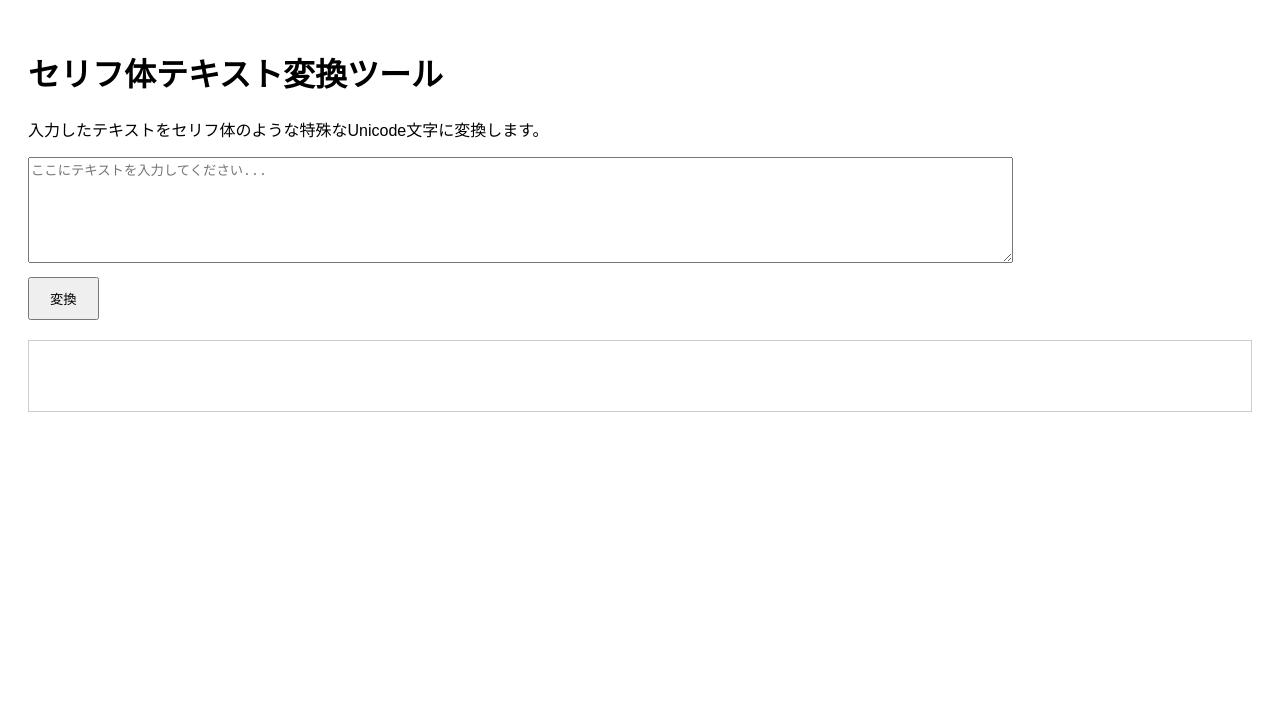
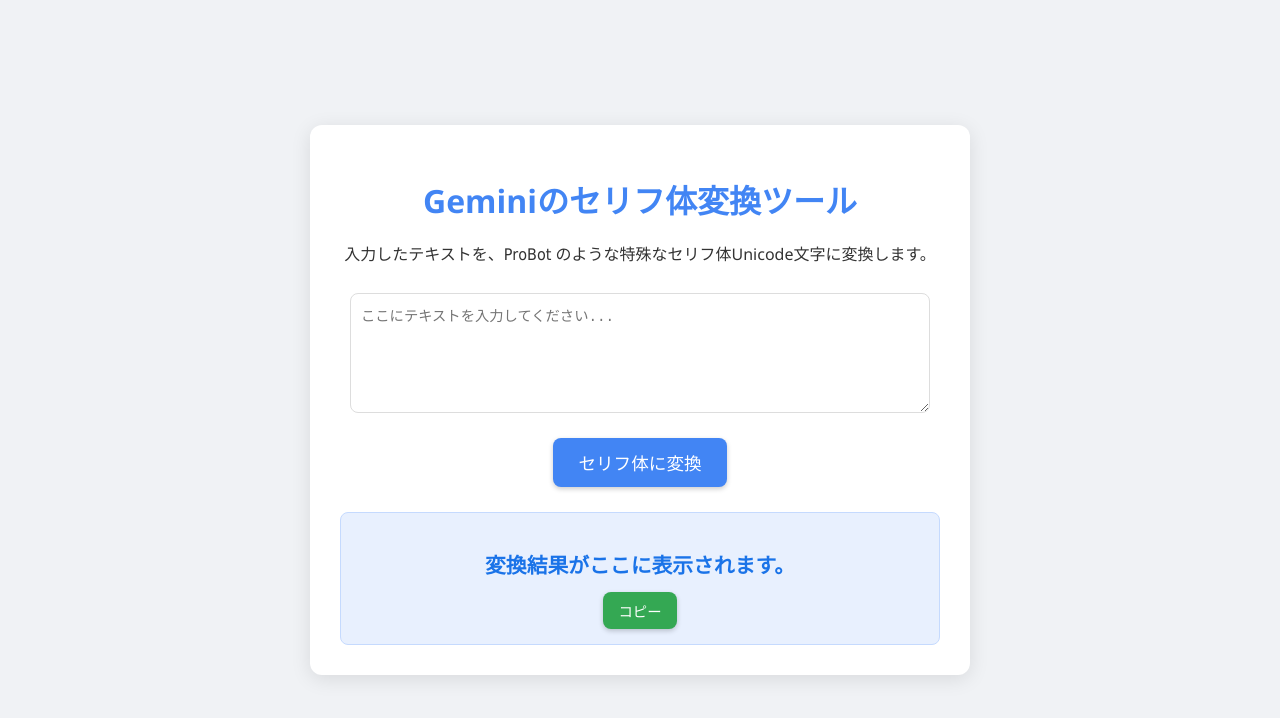
Before and after one commit to Nawadan1215/Text-henkan, a plain HTML site: page index.html in a window 1280 px wide. Drawn offline with Linux system fonts and the light colour scheme.

Commit message:
Update index.html

```diff
--- a/index.html
+++ b/index.html
@@ -1,44 +1,220 @@
 <!DOCTYPE html>
-<html>
+<html lang="ja">
 <head>
-    <title>セリフ体テキスト変換</title>
+    <meta charset="UTF-8">
+    <meta name="viewport" content="width=device-width, initial-scale=1.0">
+    <title>Geminiのセリフ体変換ツール</title>
     <style>
-        body { font-family: sans-serif; padding: 20px; }
-        textarea { width: 80%; height: 100px; margin-bottom: 10px; }
-        button { padding: 10px 20px; }
-        #output { margin-top: 20px; border: 1px solid #ccc; padding: 10px; min-height: 50px; }
+        /* ここからCSS */
+        body {
+            font-family: 'Segoe UI', Tahoma, Geneva, Verdana, sans-serif;
+            background-color: #f0f2f5;
+            color: #333;
+            display: flex;
+            justify-content: center;
+            align-items: center;
+            min-height: 100vh;
+            margin: 0;
+            padding: 20px;
+            box-sizing: border-box;
+        }
+
+        .container {
+            background-color: #ffffff;
+            border-radius: 12px;
+            box-shadow: 0 4px 20px rgba(0, 0, 0, 0.1);
+            padding: 30px;
+            width: 100%;
+            max-width: 600px;
+            text-align: center;
+        }
+
+        h1 {
+            color: #4285f4; /* Google Blue */
+            margin-bottom: 20px;
+            font-size: 2em;
+        }
+
+        p {
+            margin-bottom: 25px;
+            line-height: 1.6;
+        }
+
+        textarea {
+            width: calc(100% - 20px);
+            height: 120px;
+            padding: 10px;
+            margin-bottom: 20px;
+            border: 1px solid #ddd;
+            border-radius: 8px;
+            font-size: 1.1em;
+            resize: vertical; /* 縦方向にリサイズ可能にする */
+            box-sizing: border-box; /* paddingとborderをwidthに含める */
+        }
+
+        .button-group {
+            display: flex;
+            justify-content: center;
+            gap: 15px; /* ボタン間のスペース */
+            margin-bottom: 20px;
+        }
+
+        button {
+            background-color: #4285f4; /* Google Blue */
+            color: white;
+            border: none;
+            border-radius: 8px;
+            padding: 12px 25px;
+            font-size: 1.1em;
+            cursor: pointer;
+            transition: background-color 0.3s ease, transform 0.2s ease;
+            box-shadow: 0 2px 5px rgba(0, 0, 0, 0.2);
+        }
+
+        button:hover {
+            background-color: #357ae8; /* Darker Google Blue */
+            transform: translateY(-2px); /* 少し浮き上がるエフェクト */
+        }
+
+        button:active {
+            transform: translateY(0);
+            box-shadow: 0 1px 3px rgba(0, 0, 0, 0.2);
+        }
+
+        #outputContainer {
+            margin-top: 25px;
+            background-color: #e8f0fe; /* Light Google Blue */
+            border: 1px solid #c5dafe;
+            border-radius: 8px;
+            padding: 15px;
+            min-height: 60px;
+            word-wrap: break-word; /* 長い単語でも折り返す */
+            display: flex;
+            flex-direction: column;
+            align-items: center;
+            justify-content: center;
+        }
+
+        #output {
+            font-size: 1.3em;
+            font-weight: bold;
+            color: #1a73e8; /* Deeper Google Blue */
+            white-space: pre-wrap; /* 改行を保持し、折り返す */
+            word-break: break-all; /* どこでも改行可能にする */
+            margin-bottom: 10px; /* コピーボタンとの間にスペース */
+            text-align: center; /* 中央揃え */
+        }
+
+        .copy-button {
+            background-color: #34a853; /* Google Green */
+            color: white;
+            border: none;
+            border-radius: 8px;
+            padding: 8px 15px;
+            font-size: 0.9em;
+            cursor: pointer;
+            transition: background-color 0.3s ease;
+        }
+
+        .copy-button:hover {
+            background-color: #2c8c4a; /* Darker Google Green */
+        }
+
+        .copy-button:active {
+            transform: translateY(0);
+        }
+
+        /* レスポンシブ対応 */
+        @media (max-width: 768px) {
+            .container {
+                padding: 20px;
+                max-width: 95%;
+            }
+            h1 {
+                font-size: 1.8em;
+            }
+            button {
+                padding: 10px 20px;
+                font-size: 1em;
+            }
+            textarea {
+                height: 100px;
+            }
+            #output {
+                font-size: 1.1em;
+            }
+            .button-group {
+                flex-direction: column; /* 狭い画面では縦並び */
+                gap: 10px;
+            }
+        }
+        /* ここまでCSS */
     </style>
 </head>
 <body>
-    <h1>セリフ体テキスト変換ツール</h1>
-    <p>入力したテキストをセリフ体のような特殊なUnicode文字に変換します。</p>
-    <textarea id="inputText" placeholder="ここにテキストを入力してください..."></textarea><br>
-    <button onclick="convertText()">変換</button>
-    <div id="output"></div>
+    <div class="container">
+        <h1>Geminiのセリフ体変換ツール</h1>
+        <p>入力したテキストを、𝖯𝗋𝗈𝖡𝗈𝗍 のような特殊なセリフ体Unicode文字に変換します。</p>
+
+        <textarea id="inputText" placeholder="ここにテキストを入力してください..."></textarea>
+
+        <div class="button-group">
+            <button onclick="convertText()">セリフ体に変換</button>
+        </div>
+
+        <div id="outputContainer">
+            <p id="output">変換結果がここに表示されます。</p>
+            <button class="copy-button" onclick="copyText()">コピー</button>
+        </div>
+    </div>
 
     <script>
+        // ここからJavaScript
+
+        // 各文字をセリフ体Unicode文字にマッピングするオブジェクト
+        // 最も一般的なセリフ体（Sans-Serif Bold）に近い文字を使用
+        const serifCharMap = {
+            'A': '𝖠', 'B': '𝖡', 'C': '𝖢', 'D': '𝖣', 'E': '𝖤', 'F': '𝖥', 'G': '𝖦', 'H': '𝖧', 'I': '𝖨', 'J': '𝖩', 'K': '𝖪', 'L': '𝖫', 'M': '𝖬',
+            'N': '𝖭', 'O': '𝖮', 'P': '𝖯', 'Q': '𝖰', 'R': '𝖱', 'S': '𝖲', 'T': '𝖳', 'U': '𝖴', 'V': '𝖵', 'W': '𝖶', 'X': '𝖷', 'Y': '𝖸', 'Z': '𝖹',
+            'a': '𝖺', 'b': '𝖻', 'c': '𝖼', 'd': '𝖽', 'e': '𝖾', 'f': '𝖿', 'g': '𝗀', 'h': '𝗁', 'i': '𝗂', 'j': '𝗃', 'k': '𝗄', 'l': '𝗅', 'm': '𝗆',
+            'n': '𝗇', 'o': '𝗈', 'p': '𝗉', 'q': '𝗊', 'r': '𝗋', 's': '𝗌', 't': '𝗍', 'u': '𝗎', 'v': '𝗏', 'w': '𝗐', 'x': '𝗑', 'y': '𝗒', 'z': '𝗓',
+            '0': '𝟢', '1': '𝟣', '2': '𝟤', '3': '𝟥', '4': '𝟦', '5': '𝟧', '6': '𝟨', '7': '𝟩', '8': '𝟪', '9': '𝟫',
+            ' ': ' ' // スペースはそのまま変換
+            // 他の記号や文字を追加することも可能です。
+        };
+
         function convertText() {
             const inputText = document.getElementById('inputText').value;
             let convertedText = '';
 
-            // ここに変換ロジックを実装します
-            // 例: 各文字をセリフ体Unicode文字にマッピング
-            const charMap = {
-                'A': '𝖠', 'B': '𝖡', 'C': '𝖢', 'D': '𝖣', 'E': '𝖤', 'F': '𝖥', 'G': '𝖦', 'H': '𝖧', 'I': '𝖨', 'J': '𝖩', 'K': '𝖪', 'L': '𝖫', 'M': '𝖬',
-                'N': '𝖭', 'O': '𝖮', 'P': '𝖯', 'Q': '𝖰', 'R': '𝖱', 'S': '𝖲', 'T': '𝖳', 'U': '𝖴', 'V': '𝖵', 'W': '𝖶', 'X': '𝖷', 'Y': '𝖸', 'Z': '𝖹',
-                'a': '𝖺', 'b': '𝖻', 'c': '𝖼', 'd': '𝖽', 'e': '𝖾', 'f': '𝖿', 'g': '𝗀', 'h': '𝗁', 'i': '𝗂', 'j': '𝗃', 'k': '𝗄', 'l': '𝗅', 'm': '𝗆',
-                'n': '𝗇', 'o': '𝗈', 'p': '𝗉', 'q': '𝗊', 'r': '𝗋', 's': '𝗌', 't': '𝗍', 'u': '𝗎', 'v': '𝗏', 'w': '𝗐', 'x': '𝗑', 'y': '𝗒', 'z': '𝗓',
-                '0': '𝟢', '1': '𝟣', '2': '𝟤', '3': '𝟥', '4': '𝟦', '5': '𝟧', '6': '𝟨', '7': '𝟩', '8': '𝟪', '9': '𝟫'
-                // 他の文字や記号も必要に応じて追加
-            };
-
             for (let i = 0; i < inputText.length; i++) {
                 const char = inputText[i];
-                convertedText += charMap[char] || char; // マッピングが見つからない場合は元の文字を使用
+                // マッピングが見つからない場合は元の文字をそのまま使用
+                convertedText += serifCharMap[char] || char;
             }
 
             document.getElementById('output').innerText = convertedText;
         }
+
+        async function copyText() {
+            const outputText = document.getElementById('output').innerText;
+            try {
+                await navigator.clipboard.writeText(outputText);
+                // コピー成功時のフィードバック
+                const copyButton = document.querySelector('.copy-button');
+                const originalText = copyButton.innerText;
+                copyButton.innerText = 'コピーしました！';
+                copyButton.style.backgroundColor = '#28a745'; // コピー成功で色を変える
+                setTimeout(() => {
+                    copyButton.innerText = originalText;
+                    copyButton.style.backgroundColor = '#34a853'; // 元の色に戻す
+                }, 1500); // 1.5秒後に元に戻す
+            } catch (err) {
+                console.error('テキストのコピーに失敗しました:', err);
+                alert('テキストのコピーに失敗しました。手動でコピーしてください。');
+            }
+        }
+        // ここまでJavaScript
     </script>
 </body>
 </html>
```
